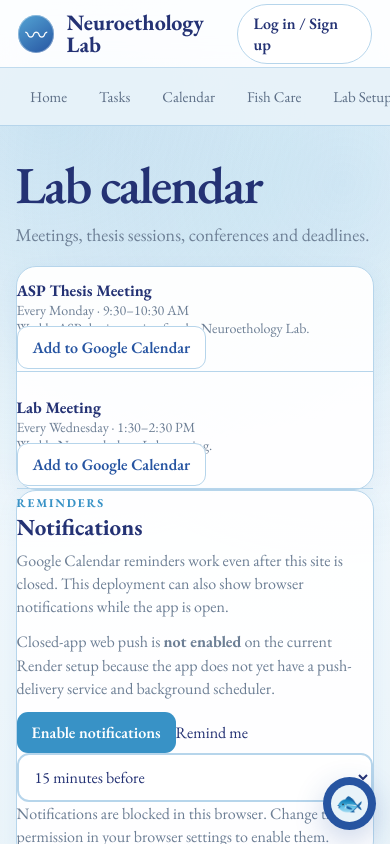
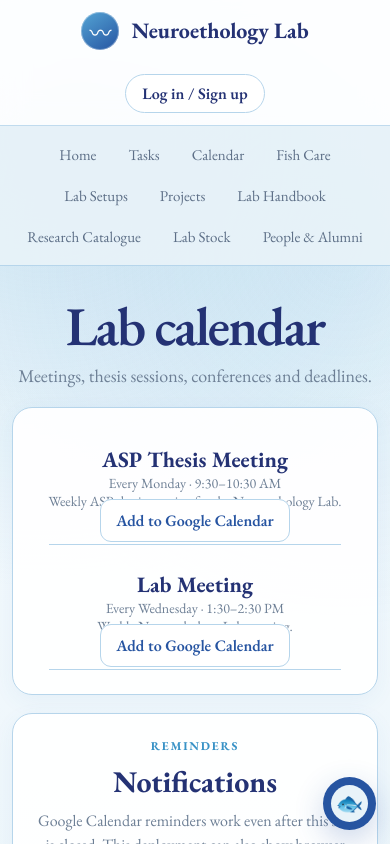
Before and after one commit to asmiaggarwalug2023-alt/neuroethology-lab, a Next.js app: page /calendar in a window 390 px wide. Shown: the top 844 px of the page. Built offline with nearby package versions, Linux system fonts and the light colour scheme.

Commit message:
Center all text and balance responsive layout

```diff
--- a/app/globals.css
+++ b/app/globals.css
@@ -9,7 +9,7 @@
   --foam:#e8f3f9;
   --paper:#ffffff;
   --line:#b6d5eb;
-  --warm:var(--warm);
+  --warm:#7fbadc;
   --shadow:0 14px 40px rgba(43,115,185,.10);
 }
 *{box-sizing:border-box}
@@ -202,3 +202,205 @@ button{cursor:pointer}
 @media(max-width:800px){
   .guide-grid{grid-template-columns:1fr}
 }
+
+
+/* Centered responsive pass */
+body,
+.main,
+.site-header,
+.brand-lockup,
+.main-nav,
+.hero,
+.hero-copy,
+.quick-card,
+.card,
+.card *,
+.page-title,
+.subtitle,
+.eyebrow,
+.text-link,
+.btn,
+button,
+input,
+textarea,
+select,
+label,
+.item,
+.event-row,
+.event-copy,
+.fish-buddy-card,
+.auth-card,
+.footer-note {
+  text-align:center;
+}
+
+.site-header{
+  justify-content:center;
+  gap:24px;
+  flex-wrap:wrap;
+  height:auto;
+  min-height:76px;
+  padding-top:12px;
+  padding-bottom:12px;
+}
+.brand-lockup{
+  justify-content:center;
+}
+.main-nav{
+  justify-content:center;
+  flex-wrap:wrap;
+  overflow:visible;
+  top:76px;
+}
+.hero{
+  grid-template-columns:1fr;
+  justify-items:center;
+  text-align:center;
+}
+.hero-copy{
+  margin-left:auto;
+  margin-right:auto;
+}
+.hero-wave{
+  display:none;
+}
+.quick-card{
+  flex-direction:column;
+  align-items:center;
+  justify-content:center;
+}
+.section-heading,
+.event-row,
+.calendar-item,
+.settings-row,
+.centered-actions,
+.actions{
+  justify-content:center;
+  align-items:center;
+}
+.section-heading{
+  flex-direction:column;
+}
+.event-row,
+.calendar-item{
+  flex-direction:column;
+}
+.event-copy{
+  display:flex;
+  flex-direction:column;
+  align-items:center;
+}
+.grid,
+.quick-grid,
+.dashboard-grid,
+.guide-grid{
+  align-items:stretch;
+}
+.card{
+  display:flex;
+  flex-direction:column;
+  align-items:center;
+  justify-content:center;
+}
+.card p,
+.card h1,
+.card h2,
+.card h3,
+.card h4,
+.card ul,
+.card ol{
+  width:100%;
+}
+.card ul,
+.card ol,
+.guide-card ul{
+  list-style-position:inside;
+  padding-left:0;
+}
+.input,
+textarea,
+select{
+  text-align:center;
+}
+input::placeholder,
+textarea::placeholder{
+  text-align:center;
+}
+.task-card{
+  padding:24px;
+}
+.task-time-grid{
+  width:100%;
+  display:grid;
+  grid-template-columns:1.25fr 1fr 1fr;
+  gap:10px;
+  margin:12px 0 16px;
+}
+.task-time-grid label{
+  display:flex;
+  flex-direction:column;
+  gap:5px;
+  align-items:center;
+}
+.calendar-card{
+  padding:24px;
+}
+.calendar-item{
+  gap:14px;
+}
+.calendar-title{
+  font-size:22px;
+}
+.notification-card{
+  margin-top:18px;
+  padding:24px;
+}
+.notification-card h2{
+  font-size:30px;
+  margin:8px 0;
+}
+.notification-card p{
+  max-width:760px;
+}
+.notification-limit{
+  background:#e8f3f9;
+  border:1px solid var(--line);
+  border-radius:14px;
+  padding:12px 14px;
+}
+.settings-row{
+  display:flex;
+  gap:14px;
+  flex-wrap:wrap;
+  margin-top:12px;
+}
+.reminder-select{
+  display:flex;
+  align-items:center;
+  gap:8px;
+}
+.form-message{
+  color:#7a2940;
+}
+.auth-status{
+  display:flex;
+  align-items:center;
+  justify-content:center;
+  gap:10px;
+  flex-wrap:wrap;
+}
+
+@media(max-width:900px){
+  .main-nav{top:auto;position:relative}
+  .site-header{position:relative}
+}
+@media(max-width:700px){
+  .task-time-grid{grid-template-columns:1fr}
+  .quick-grid,.grid,.dashboard-grid{grid-template-columns:1fr}
+  .main{width:min(94vw,1180px);padding-top:24px}
+  .site-header{padding-left:14px;padding-right:14px}
+  .main-nav{padding-left:12px;padding-right:12px}
+  .page-title{font-size:clamp(44px,14vw,60px)}
+  .btn{width:min(100%,320px)}
+  .actions,.centered-actions{width:100%}
+}
```
